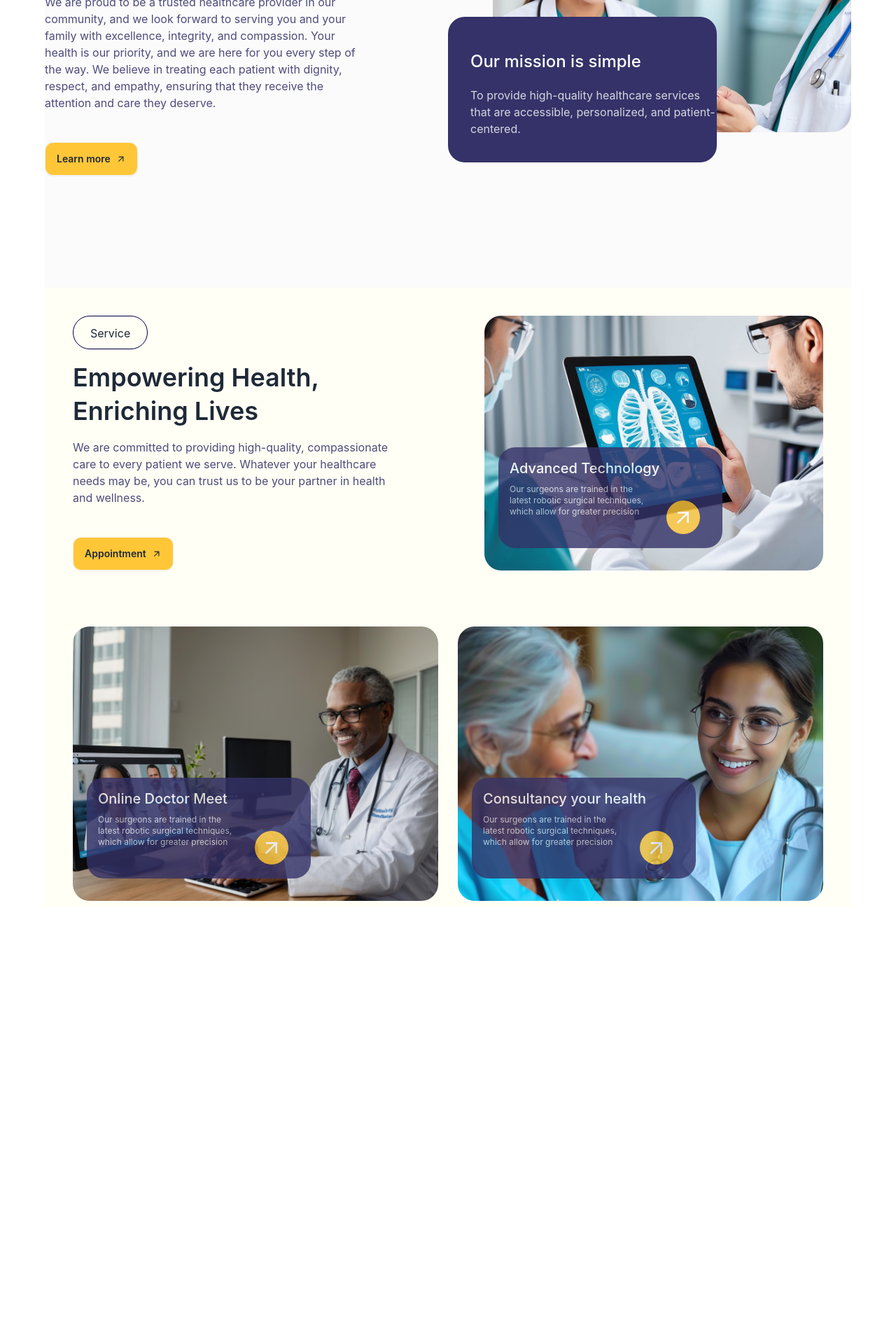
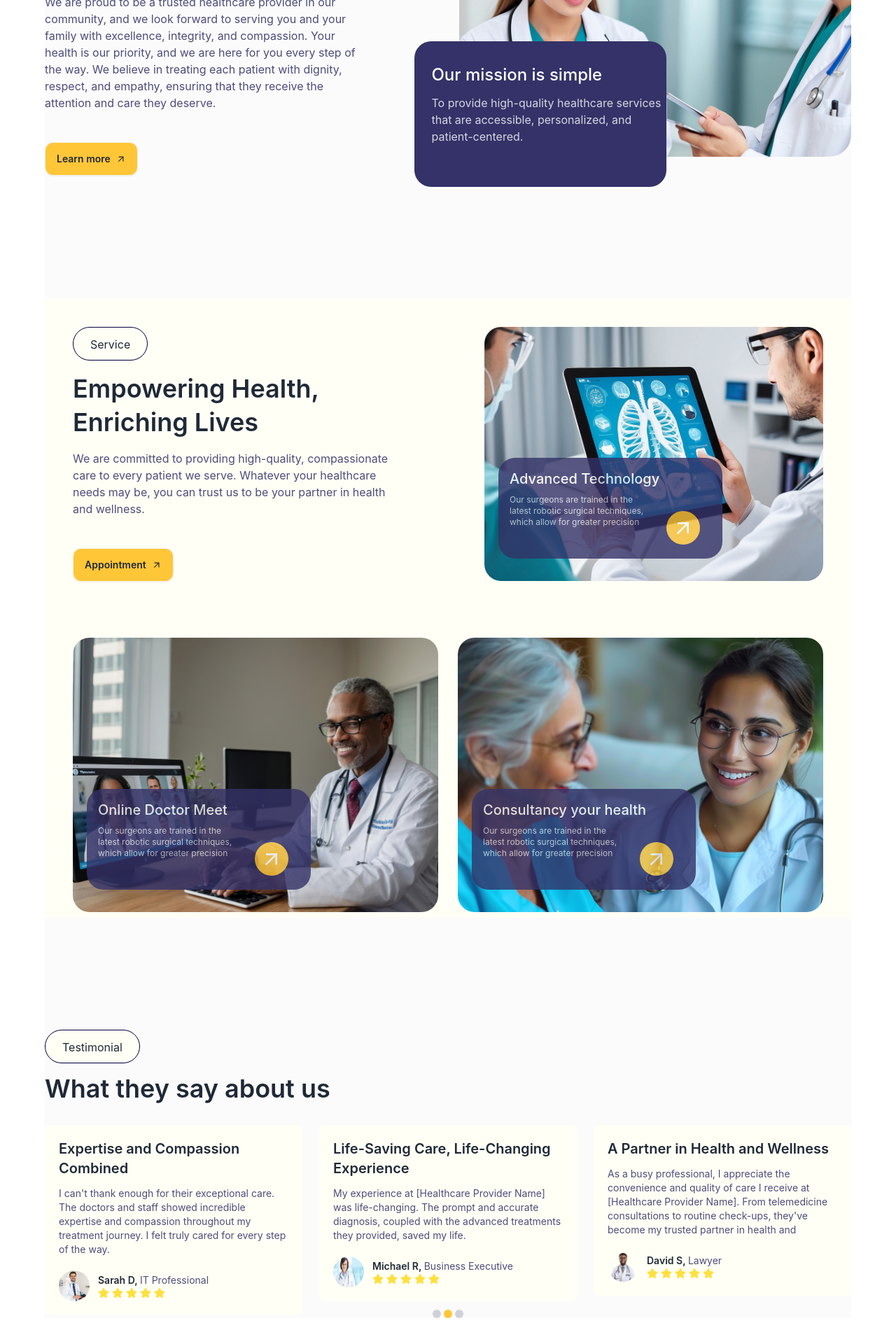
Before and after one commit to Monwar23/my-task, a React (Vite) app: page / in a window 1280 px wide. Shown: the part 1280-3200 px from the top of the page at 70% size. Before the commit the page ends 2735 px from the top, so only its background shows below. Built offline with nearby package versions, Linux system fonts and the light colour scheme.

Commit message:
added and completed testimonils

```diff
--- a/src/App.jsx
+++ b/src/App.jsx
@@ -2,6 +2,7 @@ import Banner from "./components/Banner"
 import ComprehensiveCareUnit from "./components/ComprehensiveCareUnit"
 import EmpoweringHealth from "./components/EmpoweringHealth"
 import Navbar from "./components/Navbar"
+import Testomonial from "./components/Testomonial"
 import WhoWeAre from "./components/WhoWeAre"
 
 function App() {
@@ -13,6 +14,7 @@ function App() {
     <ComprehensiveCareUnit></ComprehensiveCareUnit>
     <WhoWeAre></WhoWeAre>
     <EmpoweringHealth></EmpoweringHealth>
+  <Testomonial></Testomonial>
   </div>
 
   )
--- /dev/null
+++ b/src/components/Testomonial.jsx
@@ -0,0 +1,85 @@
+import { FaStar } from "react-icons/fa";
+
+const Testomonial = () => {
+    return (
+        <div className="mb-20 lg:mb-40">
+            <div>
+                <h2 className="btn border-[#020043] bg-[#FFFFF5] rounded-3xl px-6 py-3 font-normal text-base mb-4">Testimonial</h2>
+                <h1 className="text-4xl font-semibold mb-8">What they say about us</h1>
+            </div>
+           <div className="flex gap-6">
+           <div className="w-[370px] h-60">
+                <div className="bg-[#FFFFF5] rounded-lg p-5">
+                    <h2 className="font-semibold text-xl mb-3">Expertise and Compassion Combined</h2>
+                    <p className="text-sm text-[#4D4C7B] mb-5">
+                        I can't thank enough for their exceptional care. The doctors and staff showed incredible expertise and compassion throughout my treatment journey. I felt truly cared for every step of the way.
+                    </p>
+                    <div className="flex items-center gap-3">
+                        <img className="rounded-full w-11 h-11" src="/src/assets/1.jpg" alt="Sarah D" />
+                        <div>
+                            <h3 className="font-semibold text-sm">Sarah D, <span className="text-sm text-[#4D4C7B] font-normal">IT Professional</span></h3>
+                            <div className="text-[#FFE03D] flex gap-1">
+                                <FaStar />
+                                <FaStar />
+                                <FaStar />
+                                <FaStar />
+                                <FaStar />
+                            </div>
+                        </div>
+                    </div>
+                </div>
+            </div>
+            <div className="w-[370px] h-60">
+                <div className="bg-[#FFFFF5] rounded-lg p-5">
+                    <h2 className="font-semibold text-xl mb-3">Life-Saving Care, Life-Changing Experience</h2>
+                    <p className="text-sm text-[#4D4C7B] mb-5">
+                    My experience at [Healthcare Provider Name] was life-changing. The prompt and accurate diagnosis, coupled with the advanced treatments they provided, saved my life.
+                    </p>
+                    <div className="flex items-center gap-3">
+                        <img className="rounded-full w-11 h-11" src="/src/assets/2.jpg" alt="Sarah D" />
+                        <div>
+                            <h3 className="font-semibold text-sm">Michael R, <span className="text-sm text-[#4D4C7B] font-normal">Business Executive</span></h3>
+                            <div className="text-[#FFE03D] flex gap-1">
+                                <FaStar />
+                                <FaStar />
+                                <FaStar />
+                                <FaStar />
+                                <FaStar />
+                            </div>
+                        </div>
+                    </div>
+                </div>
+            </div>
+            <div className="w-[370px] h-60">
+                <div className="bg-[#FFFFF5] rounded-lg p-5">
+                    <h2 className="font-semibold text-xl mb-3">A Partner in Health and
+                    Wellness</h2>
+                    <p className="text-sm text-[#4D4C7B] mb-5">
+                    As a busy professional, I appreciate the convenience and quality of care I receive at [Healthcare Provider Name]. From telemedicine consultations to routine check-ups, they've become my trusted partner in health and
+                    </p>
+                    <div className="flex items-center gap-3">
+                        <img className="rounded-full w-11 h-11" src="/src/assets/3..png" alt="Sarah D" />
+                        <div>
+                            <h3 className="font-semibold text-sm">David S, <span className="text-sm text-[#4D4C7B] font-normal">Lawyer</span></h3>
+                            <div className="text-[#FFE03D] flex gap-1">
+                                <FaStar />
+                                <FaStar />
+                                <FaStar />
+                                <FaStar />
+                                <FaStar />
+                            </div>
+                        </div>
+                    </div>
+                </div>
+            </div>
+           </div>
+           <div className="flex justify-center gap-1 mt-6">
+            <div className="w-3 h-3 bg-[#d1d1d8] rounded-full "></div>
+            <div className="w-3 h-3 rounded-full bg-[#FFC637] "></div>
+            <div className="w-3 h-3 bg-[#d1d1d8] rounded-full "></div>
+           </div>
+        </div>
+    );
+};
+
+export default Testomonial;
--- a/src/components/WhoWeAre.jsx
+++ b/src/components/WhoWeAre.jsx
@@ -2,19 +2,19 @@ import { MdArrowOutward } from "react-icons/md";
 
 const WhoWeAre = () => {
     return (
-        <div className="mb-40 flex flex-col md:flex-row">
-            <div className="md:w-1/2">
-                <h2 className="btn border-[#020043] bg-[#FFFFF5] rounded-3xl px-6 py-3 font-normal text-base">Who we are</h2>
+        <div className="mb-10 md:mb-20 lg:mb-40 flex flex-col md:flex-row">
+            <div className="md:w-1/2 md:pr-8">
+                <h2 className="btn border-[#020043] bg-[#FFFFF5] rounded-3xl px-6 py-3 font-normal text-base mb-4 md:mb-0">Who we are</h2>
                 <h1 className="w-full my-4 md:w-96 leading-[48px] text-4xl font-semibold">We Help To Get Solutions</h1>
-                <p className="w-full md:w-[460px] mb-11 text-[#4D4C7B]">We are proud to be a trusted healthcare provider in our community, and we look forward to serving you and your family with excellence, integrity, and compassion. Your health is our priority, and we are here for you every step of the way. We believe in treating each patient with dignity, respect, and empathy, ensuring that they receive the attention and care they deserve.
+                <p className="w-full md:max-w-[460px] mb-8 md:mb-11 text-[#4D4C7B]">We are proud to be a trusted healthcare provider in our community, and we look forward to serving you and your family with excellence, integrity, and compassion. Your health is our priority, and we are here for you every step of the way. We believe in treating each patient with dignity, respect, and empathy, ensuring that they receive the attention and care they deserve.
                 </p>
                 <button className="btn bg-[#FFC637] rounded-xl hover:bg-[#e7b330] hover:text-white">Learn more <MdArrowOutward /></button>
             </div>
-            <div className="md:w-1/2 md:ml-32 mt-8 md:mt-0">
-                <img className="w-full md:ml-0" src="/src/assets/Media/Rectangle 24.png" alt="" />
-                <div className="relative w-96 h-52 rounded-3xl -mt-[165px] -ml-16 bg-[#343268] ">
-                    <h2 className="font-medium text-white text-2xl pt-12 pl-8 mb-5">Our mission is simple</h2>
-                    <p className="w-full pl-8 text-base text-[#FFFFFFCC]">To provide high-quality healthcare services that are accessible, personalized, and patient-centered.</p>
+            <div className="md:w-1/2 md:ml-8 mt-8 md:mt-0">
+                <img className="w-full" src="/src/assets/Media/Rectangle 24.png" alt="" />
+                <div className="relative w-full md:max-w-[360px] h-52 rounded-3xl -mt-20 md:-mt-[165px] md:-ml-16 bg-[#343268] ">
+                    <h2 className="font-medium text-white text-2xl pt-8 pl-6 mb-3">Our mission is simple</h2>
+                    <p className="w-full pl-6 text-base text-[#FFFFFFCC]">To provide high-quality healthcare services that are accessible, personalized, and patient-centered.</p>
                 </div>
             </div>
         </div>
```
